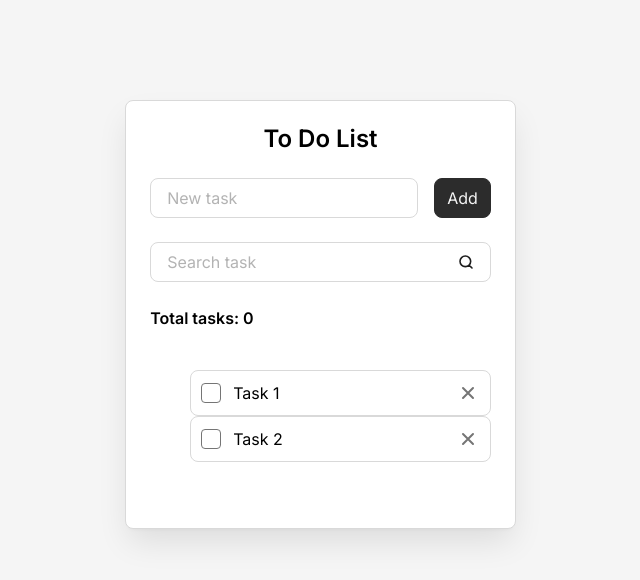
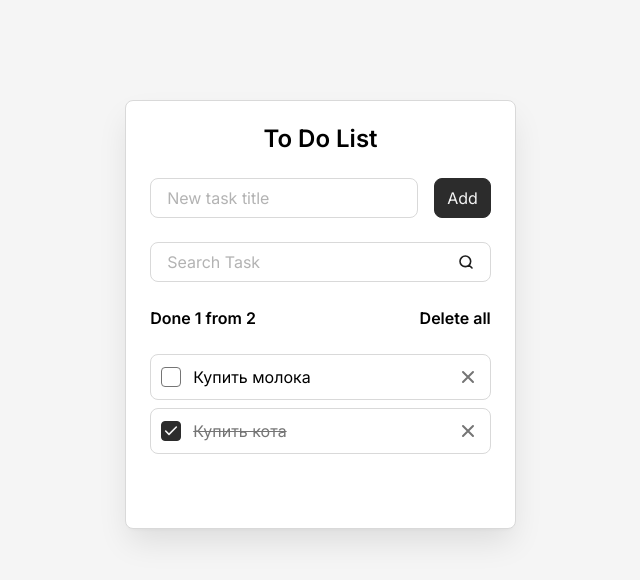
Before and after one commit to Hokpy/React_Test_study, a React (Vite) app: page / in a window 1280 px wide. Shown: the top 580 px of the page, without its empty margins (312-952 px from the left). Built offline with nearby package versions, Linux system fonts and the light colour scheme.

Commit message:
add: props for all

```diff
--- a/src/App.jsx
+++ b/src/App.jsx
@@ -1,7 +1,11 @@
-import Todo from './components/Todo';
+import Todo from './components/Todo'
 
 const App = () => {
-  return <Todo />
+  return (
+    <>
+      <Todo />
+    </>
+  )
 }
 
 export default App
--- a/src/components/AddTaskForm.jsx
+++ b/src/components/AddTaskForm.jsx
@@ -1,11 +1,15 @@
-import Button from './Button';
-import Field from './Field';
+import Button from './Button'
+import Field from './Field'
 
 const AddTaskForm = () => {
   return (
     <form className="todo__form">
-      <Field />
-      <Button />
+      <Field
+        className="todo__field"
+        label="New task title"
+        id="new-task"
+      />
+      <Button type="submit">Add</Button>
     </form>
   )
 }
--- a/src/components/Button.jsx
+++ b/src/components/Button.jsx
@@ -1,7 +1,11 @@
-const Button = () => {
+const Button = (props) => {
+  const { className = '', type = 'button', children } = props
   return (
-    <button className="button" type="submit">
-      Add
+    <button
+      className={`button ${className}`}
+      type={type}
+    >
+      {children}
     </button>
   )
 }
--- a/src/components/Field.jsx
+++ b/src/components/Field.jsx
@@ -1,14 +1,19 @@
-const Field = () => {
+const Field = (props) => {
+  const { className = '', id, label, type = 'text' } = props
   return (
-    <div className="todo__field field">
-      <label className="field__label" htmlFor="new-task">
-        New task
+    <div className={`field ${className}`}>
+      <label
+        className="field__label"
+        htmlFor={id}
+      >
+        {label}
       </label>
       <input
         className="field__input"
-        id="new-task"
+        id={id}
         placeholder=" "
         autoComplete="off"
+        type={type}
       />
     </div>
   )
--- a/src/components/SearchTaskForm.jsx
+++ b/src/components/SearchTaskForm.jsx
@@ -1,18 +1,14 @@
+import Field from './Field'
+
 const SearchTaskForm = () => {
   return (
     <form className="todo__form">
-      <div className="todo__field field">
-        <label className="field__label" htmlFor="search-task">
-          Search task
-        </label>
-        <input
-          className="field__input"
-          id="search-task"
-          placeholder=" "
-          autoComplete="off"
-          type="search"
-        />
-      </div>
+      <Field
+        className="todo__field"
+        label="Search Task"
+        id="search-task"
+        type="search"
+      />
     </form>
   )
 }
--- a/src/components/Todo.jsx
+++ b/src/components/Todo.jsx
@@ -1,16 +1,23 @@
-import AddTaskForm from './AddTaskForm';
-import SearchTaskForm from './SearchTaskForm';
-import TodoInfo from './TodoInfo';
-import TodoList from './TodoLIst';
+import AddTaskForm from './AddTaskForm'
+import SearchTaskForm from './SearchTaskForm'
+import TodoInfo from './TodoInfo'
+import TodoList from './TodoLIst'
 
 const Todo = () => {
+  const tasks = [
+    { id: 'task-1', title: 'Купить молока', isDone: false },
+    { id: 'task-2', title: 'Купить кота', isDone: true },
+  ]
   return (
     <div className="todo">
       <h1 className="todo__title">To Do List</h1>
       <AddTaskForm />
       <SearchTaskForm />
-      <TodoInfo />
-      <TodoList />
+      <TodoInfo
+        total={tasks.length}
+        done={tasks.filter(({ isDone }) => isDone).length}
+      />
+      <TodoList tasks={tasks} />
     </div>
   )
 }
--- a/src/components/TodoInfo.jsx
+++ b/src/components/TodoInfo.jsx
@@ -1,12 +1,19 @@
-const TodoInfo = () => {
+const TodoInfo = (props) => {
+  const { total, done } = props
+  const hasTaks = total > 0
   return (
     <div className="todo__info">
       <div className="todo__total-tasks">
-        Total tasks: <span>0</span>
+        Done {done} from {total}
       </div>
-      <button className="todo__delete-all-button" type="button">
-        Delete all
-      </button>
+      {hasTaks && (
+        <button
+          className="todo__delete-all-button"
+          type="button"
+        >
+          Delete all
+        </button>
+      )}
     </div>
   )
 }
--- a/src/components/TodoItem.jsx
+++ b/src/components/TodoItem.jsx
@@ -1,14 +1,19 @@
-const TodoItem = () => {
+const TodoItem = (props) => {
+  const { className = '', id, title, isDone } = props
   return (
-    <li className="todo__item todo-item">
+    <li className={`todo-item ${className}`}>
       <input
         className="todo-item__checkbox"
-        id="task-1"
+        id={id}
         type="checkbox"
-        unchecked
+        checked={isDone}
+        readOnly
       />
-      <label className="todo-item__label" htmlFor="task-1">
-        Task 1
+      <label
+        className="todo-item__label"
+        htmlFor={id}
+      >
+        {title}
       </label>
       <button
         className="todo-item__delete-button"
--- a/src/components/TodoLIst.jsx
+++ b/src/components/TodoLIst.jsx
@@ -1,6 +1,8 @@
-import TodoItem from './TodoItem';
+import TodoItem from './TodoItem'
 
-const TodoList = () => {
+const TodoList = (props) => {
+  const { tasks = [] } = props
+
   const hasTask = true
 
   if (!hasTask) {
@@ -8,35 +10,14 @@ const TodoList = () => {
   }
 
   return (
-    <ul>
-      <TodoItem />
-      <li className="todo__item todo-item">
-        <input className="todo-item__checkbox" id="task-2" type="checkbox" />
-        <label className="todo-item__label" htmlFor="task-2">
-          Task 2
-        </label>
-        <button
-          className="todo-item__delete-button"
-          aria-label="Delete"
-          title="Delete"
-        >
-          <svg
-            width="20"
-            height="20"
-            viewBox="0 0 20 20"
-            fill="none"
-            xmlns="http://www.w3.org/2000/svg"
-          >
-            <path
-              d="M15 5L5 15M5 5L15 15"
-              stroke="#757575"
-              strokeWidth="2"
-              strokeLinecap="round"
-              strokeLinejoin="round"
-            />
-          </svg>
-        </button>
-      </li>
+    <ul className="todo__list">
+      {tasks.map((task) => (
+        <TodoItem
+          className="todo__item"
+          key={task.id}
+          {...task}
+        />
+      ))}
     </ul>
   )
 }
--- a/src/styles/components/field.css
+++ b/src/styles/components/field.css
@@ -37,9 +37,11 @@
     outline: none;
   }
 
-  &[type="search"] {
+  &[type='search'] {
     &:placeholder-shown {
-      padding-right: calc(var(--fieldInputPaddingX) * 2 + var(--fieldSeachInputIconSize));
+      padding-right: calc(
+        var(--fieldInputPaddingX) * 2 + var(--fieldSeachInputIconSize)
+      );
       background-image: url('../../assets/icons/icon-search_black.svg');
       background-position: calc(100% - var(--fieldInputPaddingX)) 50%;
       background-size: var(--fieldSeachInputIconSize);
--- a/src/styles/components/todo.css
+++ b/src/styles/components/todo.css
@@ -44,11 +44,6 @@
   &:hover {
     color: var(--color-gray-4);
   }
-
-  &:not(.is-visible) {
-    opacity: 0;
-    visibility: hidden;
-  }
 }
 
 .todo__list,
```
